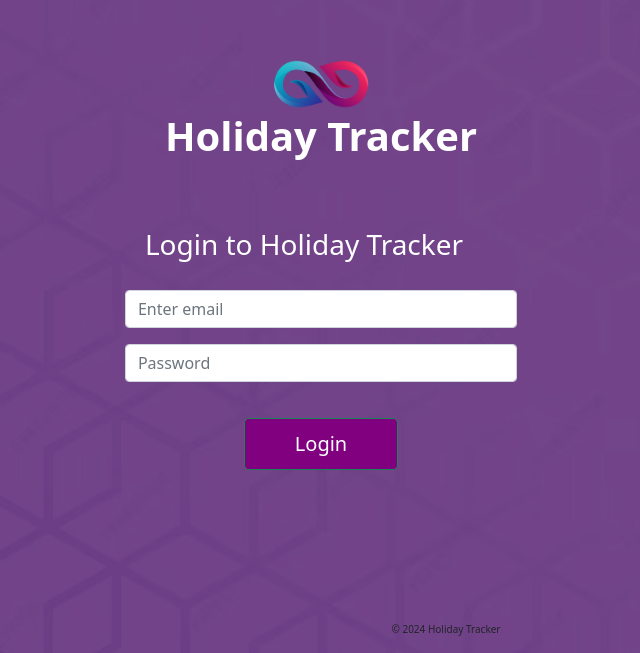
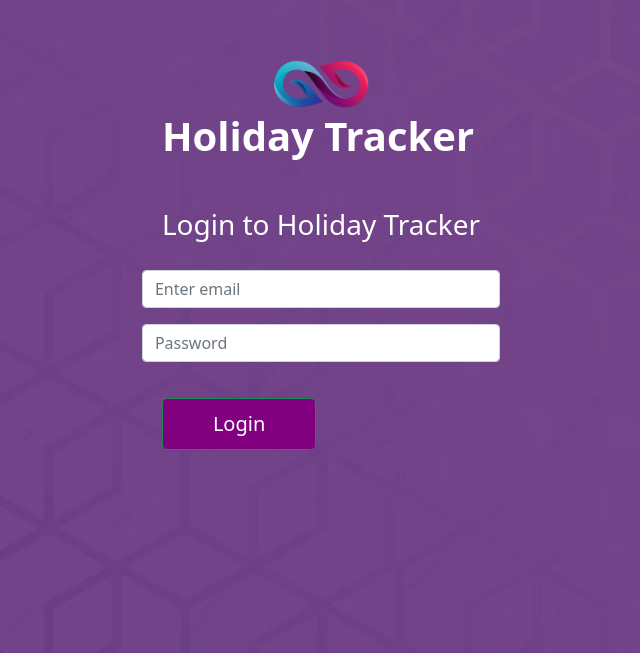
Before and after one commit to lanav85/HolidayTrackerFrontEnd, a Vue app in the folder Projects/HolidayTrackerFrontEnd/HolidayTrackerFrontEnd/: page /profile in a window 1280 px wide. Shown: the part 147-800 px from the top of the page, without its empty margins (319-959 px from the left). Built offline with nearby package versions, Linux system fonts and the light colour scheme.

Commit message:
Added css file to Login

```diff
--- a/Projects/HolidayTrackerFrontEnd/HolidayTrackerFrontEnd/src/App.css
+++ b/Projects/HolidayTrackerFrontEnd/HolidayTrackerFrontEnd/src/App.css
@@ -1,3 +1,17 @@
+body {
+  max-width: 100%;
+   overflow-x: hidden;
+}
+
 .sidebar-menu-item:hover {
   background-color: #640078;
 }
+.moveToRight-container {
+  margin-left: calc(25% + 60px);
+  margin-right: 10%;
+}
+.submit-button {
+  background-color: purple !important;
+  margin-top: 20px;
+  font-size: 16px;
+}
--- a/Projects/HolidayTrackerFrontEnd/HolidayTrackerFrontEnd/src/App.jsx
+++ b/Projects/HolidayTrackerFrontEnd/HolidayTrackerFrontEnd/src/App.jsx
@@ -3,13 +3,15 @@ import { BrowserRouter as Router } from "react-router-dom";
 import Header from "./components/Header.jsx";
 import Footer from "./components/Footer.jsx";
 import Sidebar from "./components/Sidebar.jsx";
+import Dashboard from "./components/Dashboard.jsx";
+import Profile from "./components/Profile.jsx";
+import SubmitRequest from "./components/SubmitRequest.jsx";
 import Login from "./components/Login.jsx";
 
 function App() {
   return (
     <Router>
       <Login />
-      <Footer />
     </Router>
   );
 }
--- /dev/null
+++ b/Projects/HolidayTrackerFrontEnd/HolidayTrackerFrontEnd/src/components/Dashboard.jsx
@@ -0,0 +1,22 @@
+import "@/App.css";
+
+function Dashboard() {
+  return (
+    <div className="moveToRight-container">
+      <div
+        style={{
+          marginTop: "50px",
+          padding: "5px",
+        }}
+      >
+        <h1>
+          Hello, UserNamegggggggggggggggggggggg
+          ggggggggggggggggggggggggggggggggg sggggggggggg
+          gggggggggggggggggggggggggggggg!
+        </h1>
+      </div>
+    </div>
+  );
+}
+
+export default Dashboard;
--- a/Projects/HolidayTrackerFrontEnd/HolidayTrackerFrontEnd/src/components/Login.jsx
+++ b/Projects/HolidayTrackerFrontEnd/HolidayTrackerFrontEnd/src/components/Login.jsx
@@ -2,50 +2,21 @@ import Button from "react-bootstrap/Button";
 import Form from "react-bootstrap/Form";
 import logo from "img/logo.png";
 import background from "img/background.png";
+import "css/Login.css";
 
 function Login() {
   return (
     <div
-      style={{
-        backgroundImage: `url(${background})`,
-        backgroundSize: "cover",
-        backgroundRepeat: "no-repeat",
-        display: "flex",
-        justifyContent: "center",
-        alignItems: "center",
-        minHeight: "100vh",
-      }}
+      className="background"
+      style={{ backgroundImage: `url(${background})` }}
     >
-      <Form
-        style={{
-          fontSize: "16px",
-          alignItems: "center",
-          color: "white",
-        }}
-      >
-        <div
-          style={{
-            padding: "40px",
-          }}
-        >
-          <img
-            src={logo}
-            alt="Logo"
-            style={{
-              display: "block",
-              margin: "0 auto",
-              width: "100px",
-              height: "auto",
-            }}
-          />
-          <h1 style={{ fontWeight: "bold" }}>Holiday Tracker</h1>
+      <Form className="form">
+        <div className="section">
+          <img src={logo} alt="Logo" className="logo" />
+          <h1 className="title">Holiday Tracker</h1>
         </div>
 
-        <div
-          style={{
-            padding: "20px",
-          }}
-        >
+        <div className="section">
           <h3> Login to Holiday Tracker</h3>
         </div>
         <Form.Group className="mb-3" controlId="formBasicEmail">
@@ -56,23 +27,8 @@ function Login() {
           <Form.Control type="password" placeholder="Password" />
         </Form.Group>
 
-        <div
-          style={{
-            display: "flex",
-            justifyContent: "center",
-            padding: "20px",
-          }}
-        >
-          <Button
-            type="submit"
-            color="primary"
-            className="btn btn-success btn-lg"
-            style={{
-              backgroundColor: "purple",
-              padding: "10px 50px",
-              height: "auto",
-            }}
-          >
+        <div className="section">
+          <Button type="submit" className="btn btn-success btn-lg btn-login">
             Login
           </Button>
         </div>
--- a/Projects/HolidayTrackerFrontEnd/HolidayTrackerFrontEnd/src/components/SubmitRequest.jsx
+++ b/Projects/HolidayTrackerFrontEnd/HolidayTrackerFrontEnd/src/components/SubmitRequest.jsx
@@ -1,6 +1,7 @@
 import React, { useState } from "react";
 import DatePicker from "react-datepicker";
 import "react-datepicker/dist/react-datepicker.css";
+import "@/App.css";
 
 // Imported Library from https://refine.dev/blog/react-date-picker/#using-two-separate-components
 
@@ -28,6 +29,7 @@ function SubmitRequest() {
 
   return (
     // Form for submitting request
+
     <form
       onSubmit={handleSubmit}
       style={{
@@ -40,6 +42,8 @@ function SubmitRequest() {
         alignItems: "center",
       }}
     >
+      {" "}
+      <h2 style={{ padding: "25px" }}> Holiday Request </h2>
       {/* Input for selecting start date */}
       <div style={{ marginBottom: "30px" }}>
         <label style={{ padding: "15px" }}>Select Start Date:</label>
@@ -70,16 +74,7 @@ function SubmitRequest() {
         />
       </div>
       {/* Submit button triggers form submission */}
-      <button
-        type="submit"
-        class="btn btn-success btn-lg"
-        color="primary"
-        style={{
-          backgroundColor: "purple",
-          marginTop: "20px",
-          fontSize: "16px",
-        }}
-      >
+      <button type="submit" className="btn btn-success btn-lg submit-button">
         Submit
       </button>
     </form>
--- /dev/null
+++ b/Projects/HolidayTrackerFrontEnd/HolidayTrackerFrontEnd/src/css/Login.css
@@ -0,0 +1,36 @@
+.background {
+    background-size: cover;
+    background-repeat: no-repeat;
+    display: flex;
+    justify-content: center;
+    align-items: center;
+    min-height: 100vh;
+  }
+
+  .form {
+    font-size: 16px;
+    align-items: center;
+    color: white;
+  }
+
+  .logo {
+    display: block;
+    margin: 0 auto;
+    width: 100px;
+    height: auto;
+  }
+
+  .title {
+    font-weight: bold;
+
+  }
+
+  .section {
+    padding: 20px;
+  }
+
+  .btn-login {
+    background-color: purple;
+    padding: 10px 50px;
+    height: auto;
+  }
--- a/Projects/HolidayTrackerFrontEnd/HolidayTrackerFrontEnd/vite.config.js
+++ b/Projects/HolidayTrackerFrontEnd/HolidayTrackerFrontEnd/vite.config.js
@@ -2,14 +2,14 @@ import { defineConfig } from 'vite';
 import react from '@vitejs/plugin-react';
 import path from 'path';
 
-// https://vitejs.dev/config/
 export default defineConfig({
-  base: '/img/', // Specifies the base URL
+  base: '/',
   plugins: [react()],
   resolve: {
     alias: {
       '@': path.resolve(__dirname, 'src'),
       'img': path.resolve(__dirname, 'public/img'),
+      'css': path.resolve(__dirname, 'src/css'),
+    },
   },
-},
 });
```
Also changed, not shown: Projects/HolidayTrackerFrontEnd/HolidayTrackerFrontEnd/src/components/Profile.jsx (+75 -27 lines), Projects/HolidayTrackerFrontEnd/HolidayTrackerFrontEnd/src/components/ManageEmployees.jsx (renamed from Projects/HolidayTrackerFrontEnd/HolidayTrackerFrontEnd/src/components/ManageEmplyees.jsx).
